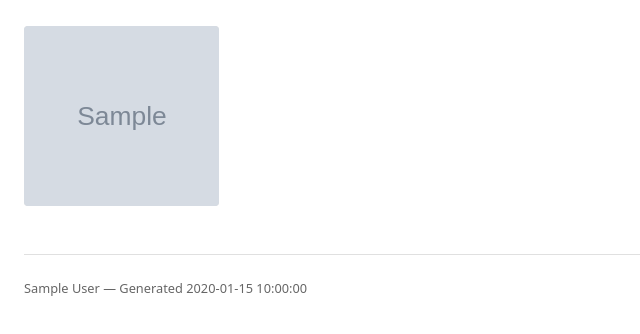
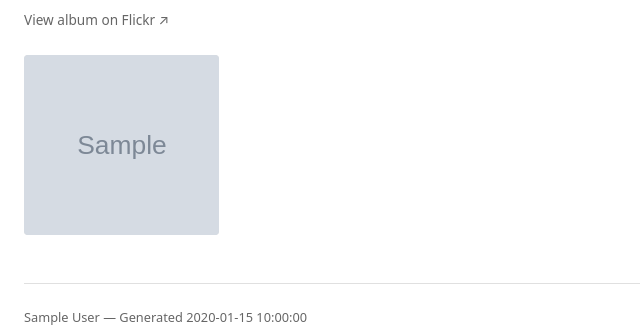
Before and after one commit to dubidubno/flickr-index, a Python web app: template templates/album.html in a window 1280 px wide. Shown: the part 171-505 px from the top of the page, without its empty margins (0-640 px from the left). Run offline with Jinja, Linux system fonts and the light colour scheme; the template is opened without the code that fills it: most values are stand-ins (such as "Sample title", 1, 10 or a date in 2020); grey boxes marked "Sample" are stand-in pictures; some libraries are stand-ins or nearby versions.

Commit message:
Fix photo enlargement, add album Flickr link, skip empty albums
- photo.html: use max-width instead of width so images don't upscale
- album.html: add "View album on Flickr" link
- main.py: add --force-render flag, skip albums with no public photos,
  fallback thumb from first photo, expose owner on album meta

```diff
--- a/templates/album.html
+++ b/templates/album.html
@@ -21,6 +21,13 @@
     color: var(--muted);
     font-size: 0.9rem;
     margin-top: 0.25rem;
+  }
+
+  .flickr-link {
+    display: inline-block;
+    margin-top: 0.5rem;
+    font-size: 0.85rem;
+    color: var(--muted);
   }
 
   .photo-grid {
@@ -71,6 +78,9 @@
   {% if album.description %}
   <p>{{ album.description }}</p>
   {% endif %}
+  {% if album.owner %}
+  <a class="flickr-link" href="https://www.flickr.com/photos/{{ album.owner }}/sets/{{ album.id }}/" target="_blank" rel="noopener">View album on Flickr ↗</a>
+  {% endif %}
 </div>
 
 <div class="photo-grid">
--- a/templates/photo.html
+++ b/templates/photo.html
@@ -70,7 +70,7 @@
   }
 
   .photo-image-wrap img {
-    width: 100%;
+    max-width: 100%;
     height: auto;
     display: block;
   }
```
Also changed, not shown: main.py (+11 -2 lines).
